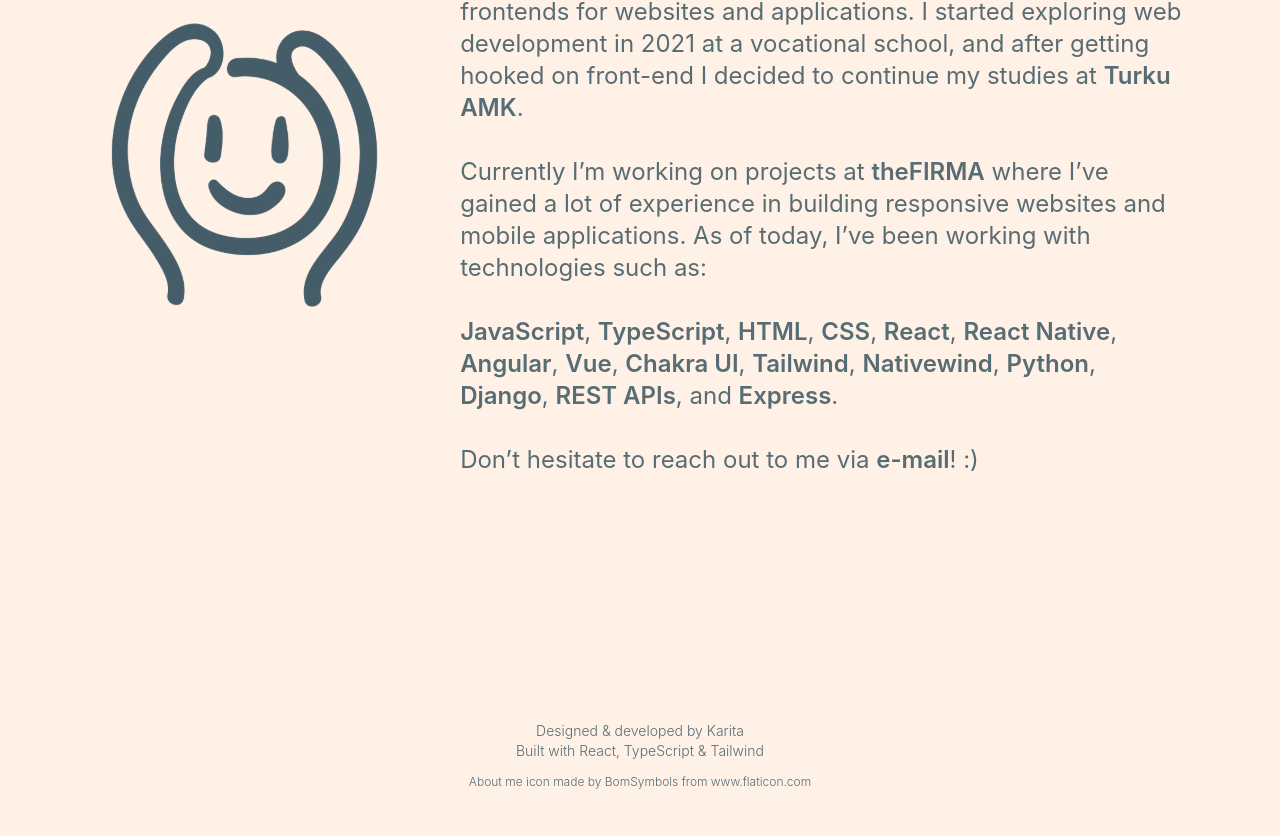
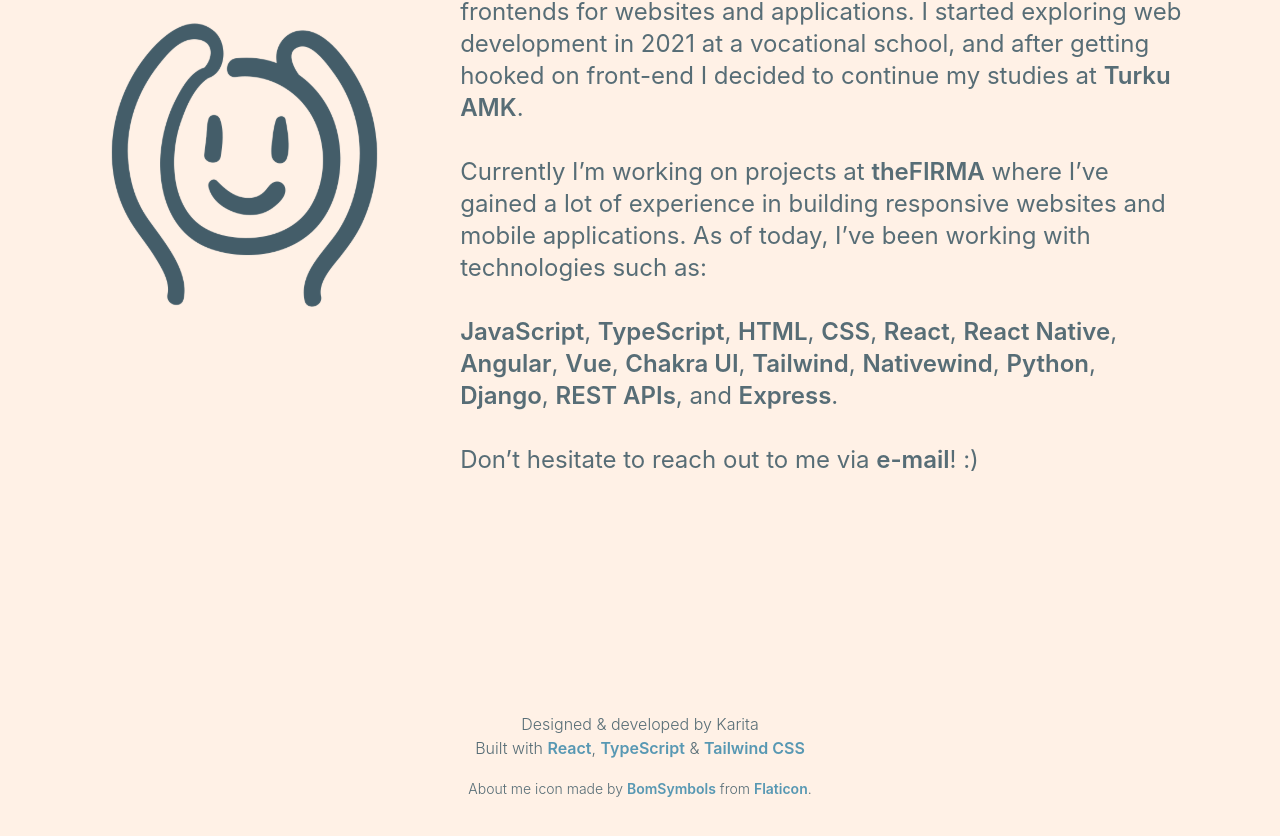
Before and after one commit to KaritaLaine/karita, a React (Vite) app in the folder karita/: page / in a window 1280 px wide. Shown: the part 1290-2126 px from the top of the page. Built offline with nearby package versions, Linux system fonts and the light colour scheme.

Commit message:
refactor: use link text component in footer

```diff
--- a/karita/src/components/wrapper/footer.tsx
+++ b/karita/src/components/wrapper/footer.tsx
@@ -1,53 +1,30 @@
-import { useLocation } from "@tanstack/react-router";
+import { useLocation } from "@tanstack/react-router"
+import { LinkText } from "../linkText"
 
 export const Footer = () => {
-  const location = useLocation();
-  const isHomePage = location.pathname === "/";
+  const location = useLocation()
+  const isHomePage = location.pathname === "/"
   return (
-    <footer className="flex flex-col text-center font-light items-center h-[15rem] justify-center text-sm bg-cream">
+    <footer className="flex flex-col text-center font-light items-center h-[15rem] justify-center bg-cream">
       <p>Designed & developed by Karita</p>
       <p>
-        Built with{" "}
-        <span className="text-accent">
-          <a href="https://react.dev/" target="_blank">
-            React
-          </a>
-        </span>
-        ,{" "}
-        <span className="text-accent">
-          <a href="https://www.typescriptlang.org/" target="_blank">
-            TypeScript
-          </a>
-        </span>{" "}
-        &{" "}
-        <span className="text-accent">
-          <a href="https://tailwindcss.com/" target="_blank">
-            Tailwind
-          </a>
-        </span>
+        Built with <LinkText link="https://react.dev/" name="React" />,{" "}
+        <LinkText link="https://www.typescriptlang.org/" name="TypeScript" /> &{" "}
+        <LinkText link="https://tailwindcss.com/" name="Tailwind CSS" />
       </p>
 
       {isHomePage && (
-        <div className="text-xs flex flex-wrap justify-center mt-[0.8rem]">
+        <div className="text-sm flex flex-wrap justify-center mt-[1.2rem]">
           <p>
             About me icon made by{" "}
-            <span className="text-accent">
-              <a
-                href="https://www.flaticon.com/authors/bomsymbols"
-                target="_blank"
-              >
-                BomSymbols{" "}
-              </a>
-            </span>
-            from{" "}
-            <span className="text-accent">
-              <a href="https://www.flaticon.com/" target="_blank">
-                www.flaticon.com
-              </a>
-            </span>
+            <LinkText
+              link="https://www.flaticon.com/authors/bomsymbols"
+              name="BomSymbols"
+            />{" "}
+            from <LinkText link="https://www.flaticon.com/" name="Flaticon" />.
           </p>
         </div>
       )}
     </footer>
-  );
-};
+  )
+}
```
